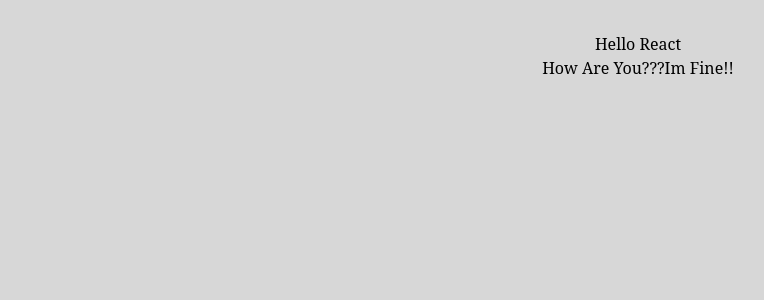
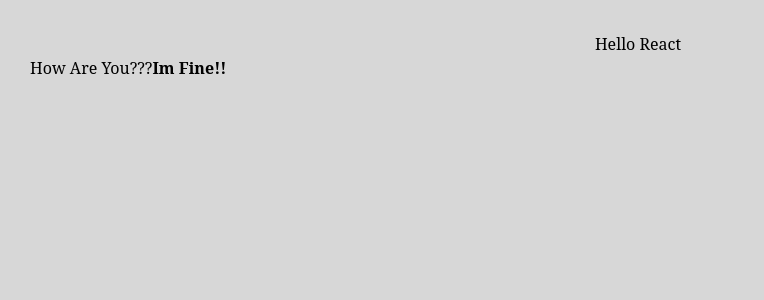
Before and after one commit to academy-react-summer1403/Creative-Team, a React (Vite) app: page / in a window 1280 px wide. Shown: the top 300 px of the page, without its empty margins (2-766 px from the left). Built offline with nearby package versions, Linux system fonts and the light colour scheme.

Commit message:
update forgot

```diff
--- a/src/Components/Forgot/PageForgot02/index.jsx
+++ b/src/Components/Forgot/PageForgot02/index.jsx
@@ -3,9 +3,9 @@
 const secondPageForgot = () => {
   return (
     <>
-      <div className=" ">
+      <div className="flex flex-row ">
         <h1 className="b inline">How Are You???</h1>
-        <h2 className="inline-block">Im Fine!!</h2>
+        <h2 className="font-bold">Im Fine!!</h2>
       </div>
     </>
   );
```
